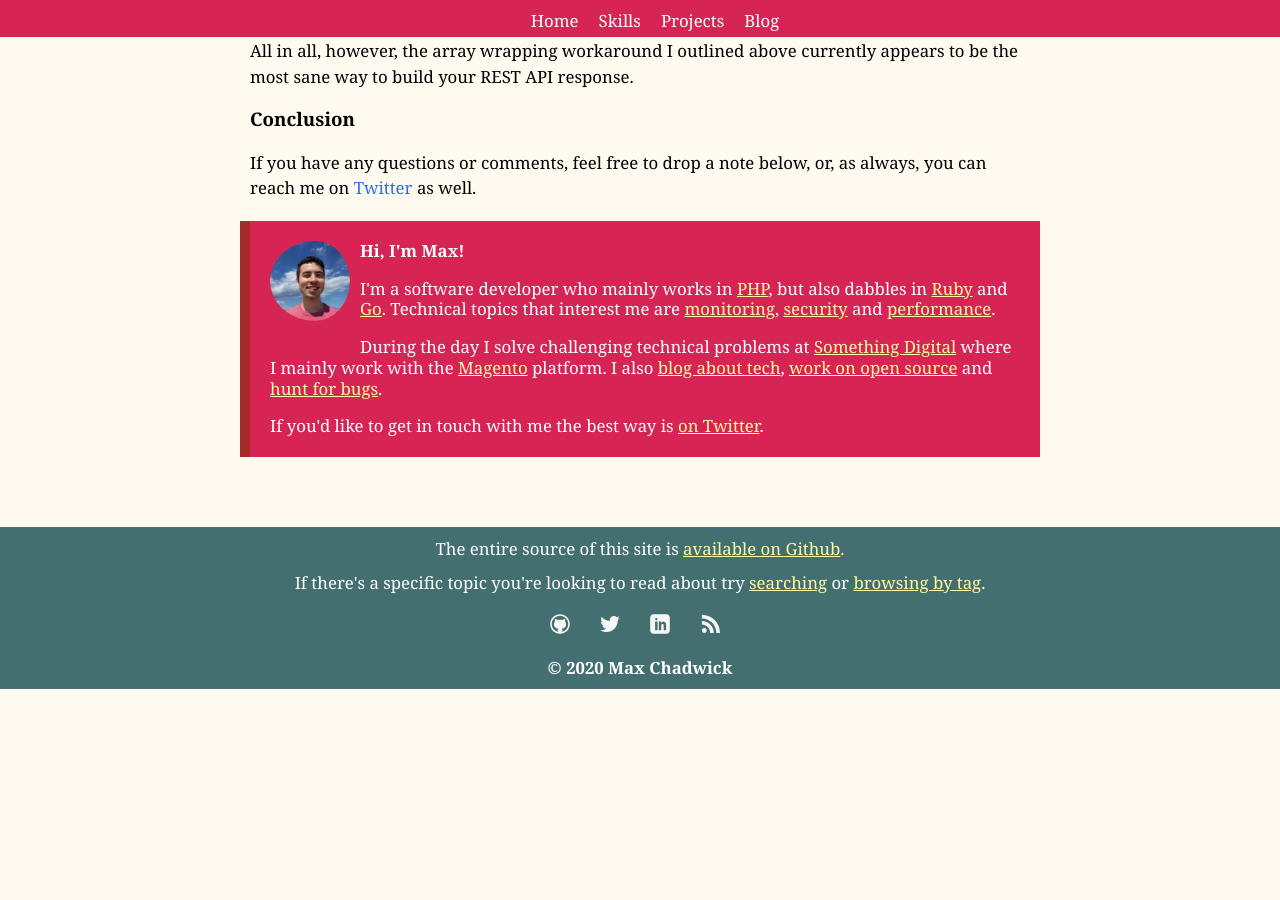
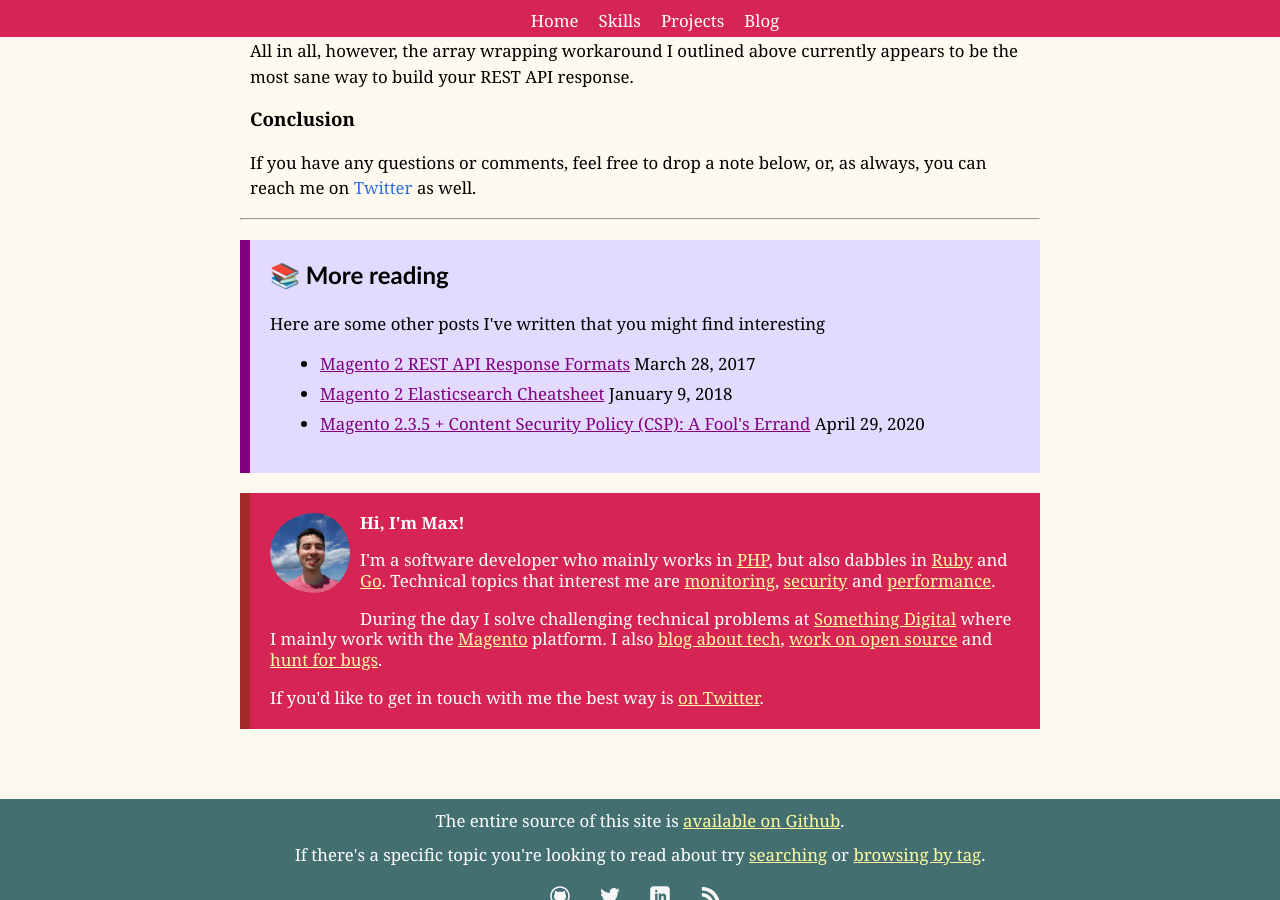
Before and after one commit to mpchadwick/mpchadwick.github.io, a Jekyll site: the page built from _posts/2017-03-27-magento-2-rest-api-method-return-processing.md, in a window 1280 px wide and 900 px high, scrolled down 5436 px. Built offline with Jekyll 4.4.1, drawn with Linux system fonts in a browser that asks for light colours; emoji names are drawn with the system emoji font; comment, search, counter and statistics services are not loaded; before the commit the page ends 6125 px from its top, so only the background shows below that.

Commit message:
Add more related posts

```diff
--- a/_posts/2017-03-27-magento-2-rest-api-method-return-processing.md
+++ b/_posts/2017-03-27-magento-2-rest-api-method-return-processing.md
@@ -6,6 +6,10 @@ date: March 27, 2017
 image:
 tags: [Magento 2]
 ad: domain-clamp-ad-b.html
+related_posts:
+- "Magento 2 REST API Response Formats"
+- "Magento 2 Elasticsearch Cheatsheet"
+- "Magento 2.3.5 + Content Security Policy (CSP): A Fool's Errand"
 ---
 
 If you're getting started with the Magento 2 REST API you'll find a good amount of [resources](http://inchoo.net/magento-2/magento-2-api/) [documenting](https://alankent.me/2015/07/24/creating-a-new-rest-web-service-in-magento-2/) [basic](http://devdocs.magento.com/guides/v2.0/rest/bk-rest.html) [usage](http://devdocs.magento.com/guides/v2.0/get-started/bk-get-started-api.html). Overall, it's a big improvement over the Magento 1 REST API, in my opinion. However, one thing that I couldn't find good information on is how Magento processes the result that your `method` returns.
```
